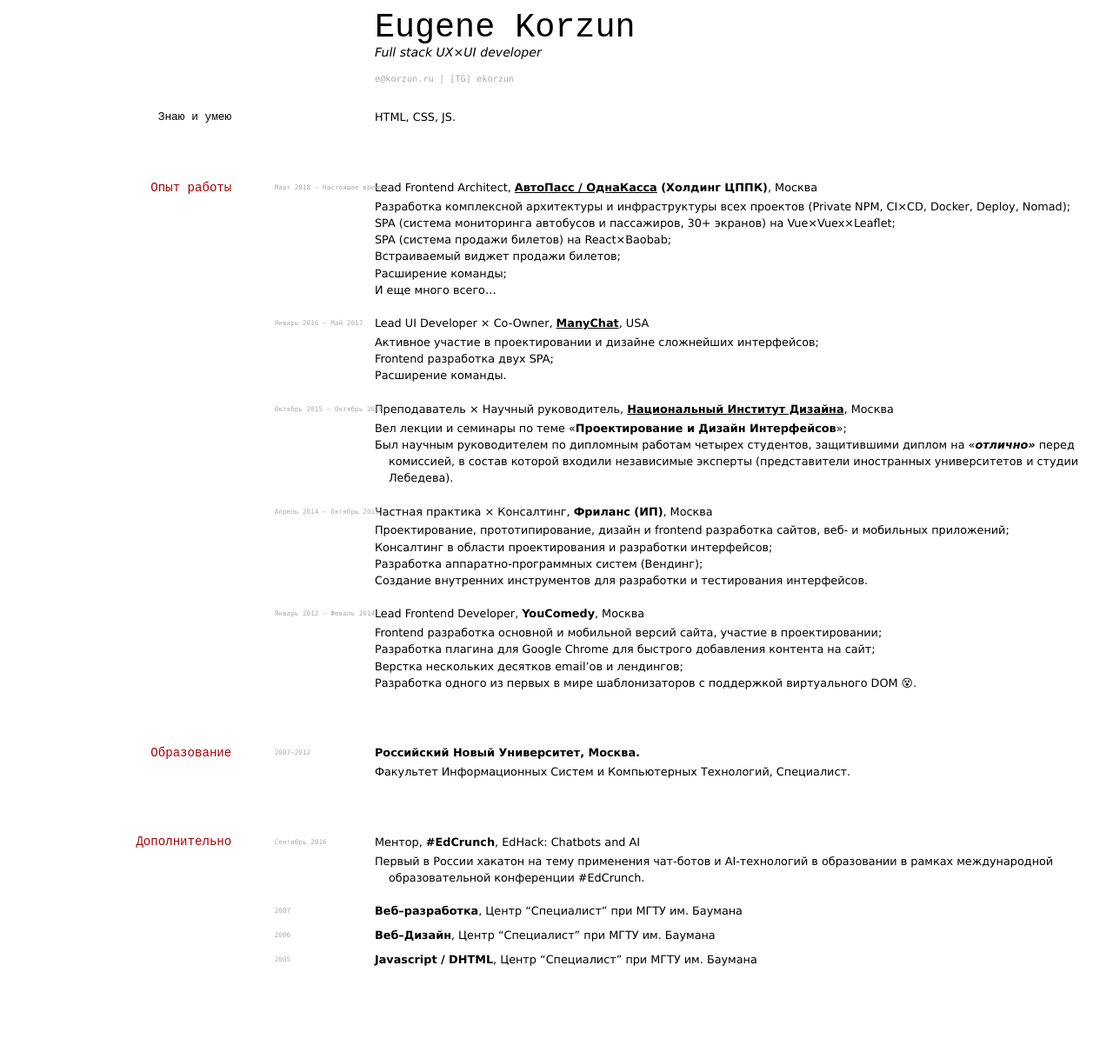
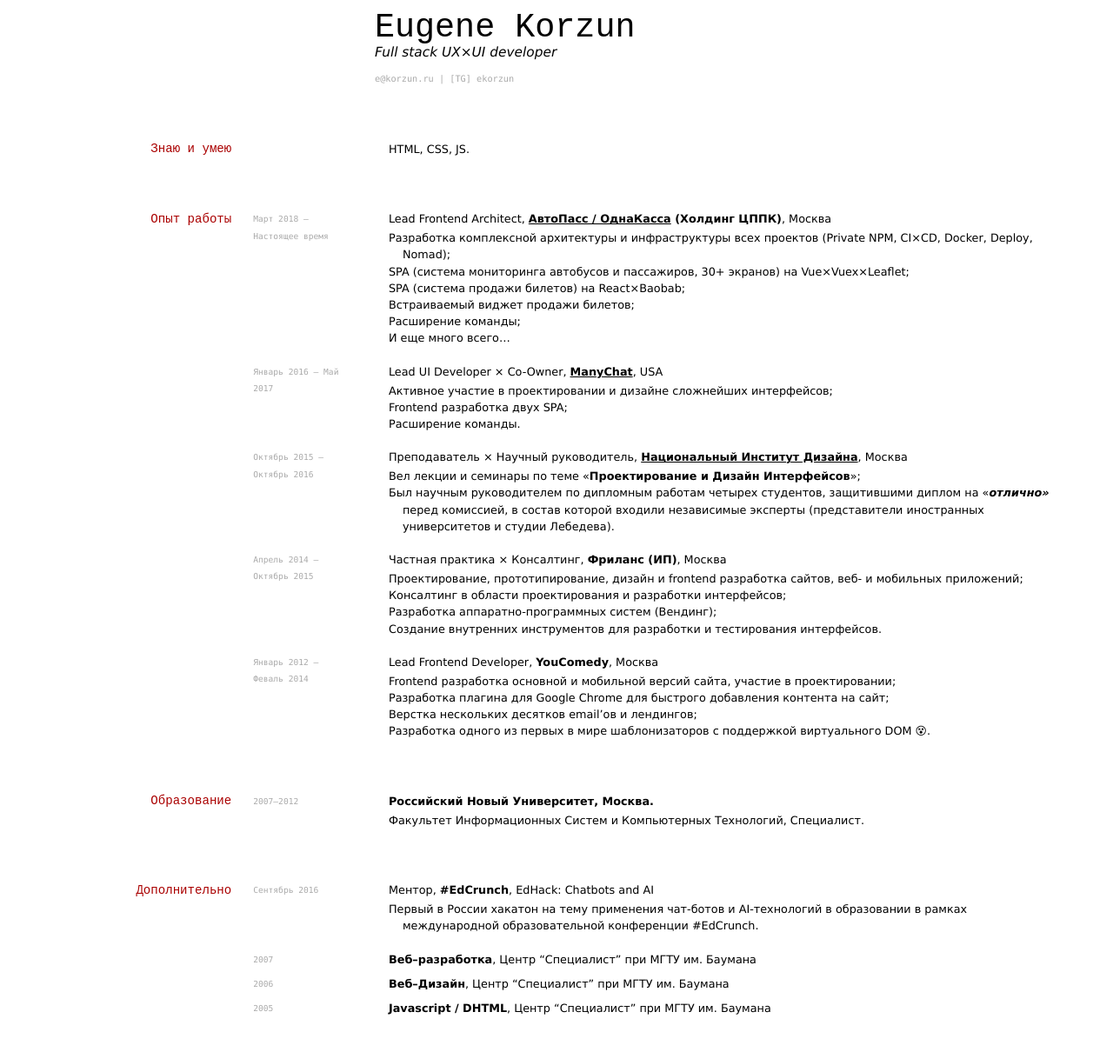
Before and after one commit to ekorzun/cv, a Jekyll site: the page built from index.md, in a window 1280 px wide. Shown: the whole page at 87% size. Built offline with Jekyll 4.4.1, drawn with Linux system fonts in a browser that asks for light colours; before the commit the page ends 1123 px from its top, so only the background shows below that.

Commit message:
minor css fix

```diff
--- a/index.md
+++ b/index.md
@@ -11,12 +11,13 @@ Full stack UX&times;UI developer
 </div>
 
 
-### Знаю и умею
+## Знаю и умею
 HTML, CSS, JS.
 
 ## Опыт работы
 
-`Март 2018 – Настоящее время`
+`Март 2018 –
+Настоящее время`
 Lead Frontend Architect, __[АвтоПасс / ОднаКасса](https://odnakassa.ru/) (Холдинг ЦППК)__, Москва
 - Разработка комплексной архитектуры и инфраструктуры всех проектов (Private NPM, CI&times;CD, Docker, Deploy, Nomad);
 - SPA (система мониторинга автобусов и пассажиров, 30+ экранов) на Vue&times;Vuex&times;Leaflet;
@@ -26,20 +27,23 @@ Lead Frontend Architect, __[АвтоПасс / ОднаКасса](https://odnak
 - И еще много всего...
 
 <!--  -->
-`Январь 2016 – Май 2017`
+`Январь 2016 –
+Май 2017`
 Lead UI Developer &times; Co-Owner, [__ManyChat__](https://manychat.com/), USA
 - Активное участие в проектировании и дизайне сложнейших интерфейсов;
 - Frontend разработка двух SPA;
 - Расширение команды.
 
 <!--  -->
-`Октябрь 2015 – Октябрь 2016`
+`Октябрь 2015 –
+Октябрь 2016`
 Преподаватель &times; Научный руководитель, __[Национальный Институт Дизайна](http://nid-design.org/)__, Москва
 - Вел лекции и семинары по теме «__Проектирование и Дизайн Интерфейсов__»;
 - Был научным руководителем по дипломным работам четырех студентов, защитившими диплом на «*отлично»* перед комиссией, в состав которой входили независимые эксперты (представители иностранных университетов и студии Лебедева).
 
 <!--  -->
-`Апрель 2014 – Октябрь 2015`
+`Апрель 2014 –
+Октябрь 2015`
 Частная практика &times; Консалтинг, __Фриланс (ИП)__, Москва
 - Проектирование, прототипирование, дизайн и frontend разработка сайтов, веб- и мобильных приложений;
 - Консалтинг в области проектирования и разработки интерфейсов;
@@ -47,7 +51,8 @@ Lead UI Developer &times; Co-Owner, [__ManyChat__](https://manychat.com/), USA
 - Создание внутренних инструментов для разработки и тестирования интерфейсов.
 
 <!--  -->
-`Январь 2012 – Феваль 2014`
+`Январь 2012 –
+Феваль 2014`
 Lead Frontend Developer, __YouComedy__, Москва
 
 - Frontend разработка основной и мобильной версий сайта, участие в проектировании;
--- a/media/kjhealy-screen.css
+++ b/media/kjhealy-screen.css
@@ -59,6 +59,11 @@ body {
 	font-family: Verdana,sans-serif;
 	margin-top: 1em;
 	margin-left: 1em;
+	padding-bottom: 2rem;
+}
+
+h1 + p {
+	padding-left: 0;
 }
 
 p {
@@ -66,27 +71,30 @@ p {
 	left: 33%;
 	margin-bottom: 0.7em;
 	margin-right: 0;
-	width: 65%;
+	width: 60%;
+	padding-left: 1rem;
 }
 
 code {
 	font: normal normal;
-	font-size: 60%;
+	font-size: 75%;
 	/*line-height: 1em;*/
-	font-family: Menlo,monospace,sans-serif;
+	font-family: Menlo, monospace,sans-serif;
 	color: #aaa;
+	max-width:100px;
 }
 
 p code {
 	position: absolute;
-	left: -14%;
+	left: -18%;
 }
 
 
 ul {
+	padding-left: 1rem;
 	position: relative;
 	left: 33%;
-	width: 65%;
+	width: 60%;
 	margin-bottom: 1.5em;
 	margin-top: -0.5em;
 }
@@ -115,7 +123,7 @@ li ul {
 h1,h2,h3,h4 {
 	font-weight: 400;
 	font-family: Cousine,Verdana,sans-serif;
-	width: 65%;
+	width: 60%;
 }
 
 h1 {
@@ -129,7 +137,7 @@ h1 {
 h1+p {
 	/*subtitle*/
 	font-style: italic;
-	font-size: 110%;
+	font-size: 120%;
 }
 
 h2 {
@@ -161,6 +169,7 @@ a:hover {
 }
 
 #webaddress {
+	width: 50%;
 	margin-top: 1em;
 	position: relative;
 	left: 33%;
```
